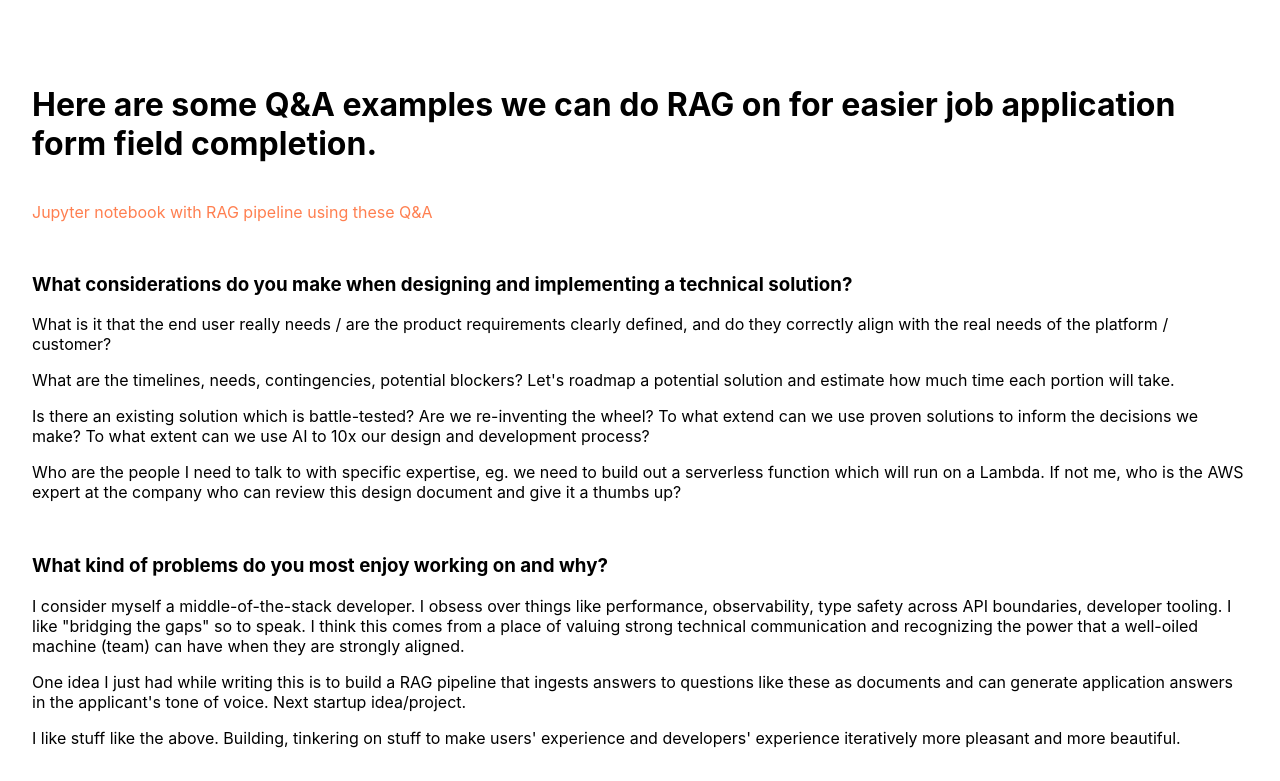
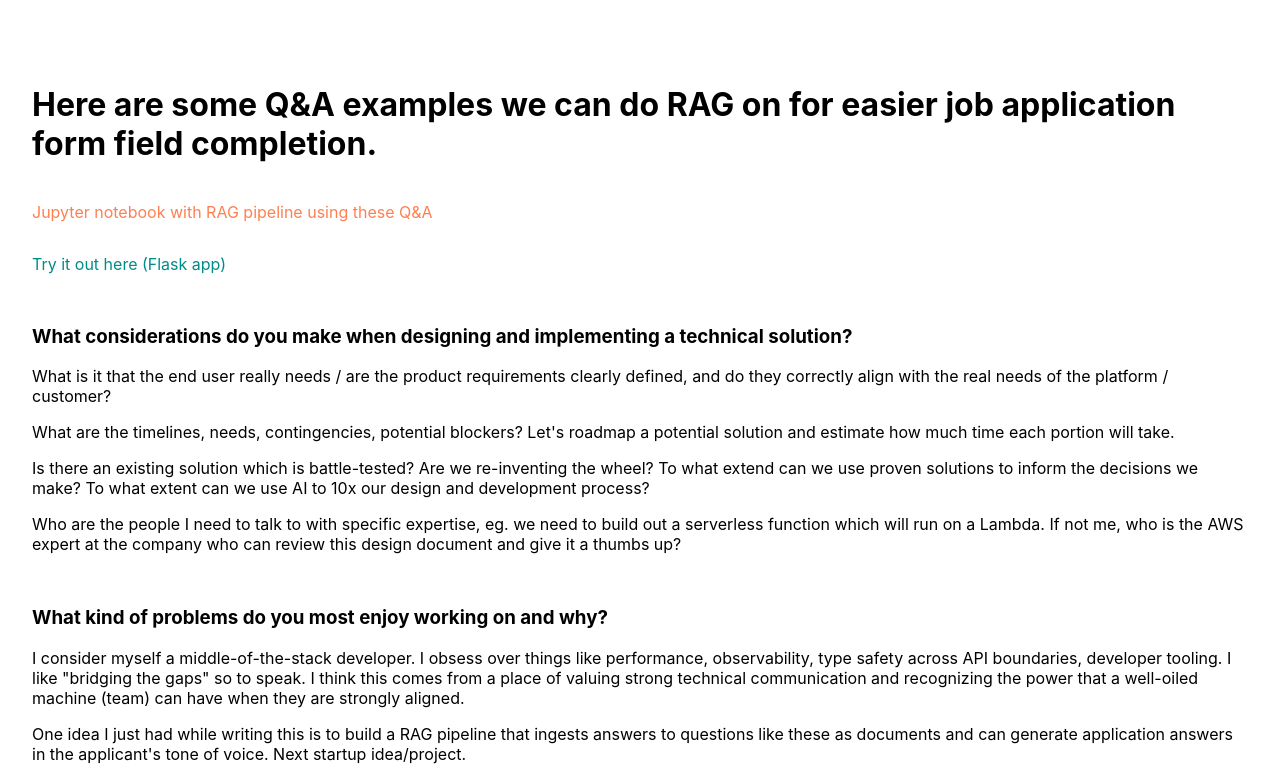
Before and after one commit to chriswillsflannery/chriswillsflannery, a Next.js app: page /posts/ragExamplesForJobApplication in a window 1280 px wide. Shown: the top 781 px of the page. Built offline with nearby package versions, Linux system fonts and the light colour scheme.

Commit message:
include link to hosted example app

```diff
--- a/pages/posts/ragExamplesForJobApplication.tsx
+++ b/pages/posts/ragExamplesForJobApplication.tsx
@@ -22,6 +22,12 @@ const RagExamplesForJobApplication: NextPage = () => {
         <p>
           <a style={{ color: 'coral' }} href='https://github.com/chriswillsflannery/rag-from-scratch/blob/main/rag-for-job-apps.ipynb'>
             Jupyter notebook with RAG pipeline using these Q&A
+          </a>
+        </p>
+
+        <p>
+          <a style={{ color: 'darkcyan' }} href='https://application-answer-generator-wxo6nxdvpq-uk.a.run.app/'>
+            Try it out here (Flask app)
           </a>
         </p>
 
```
